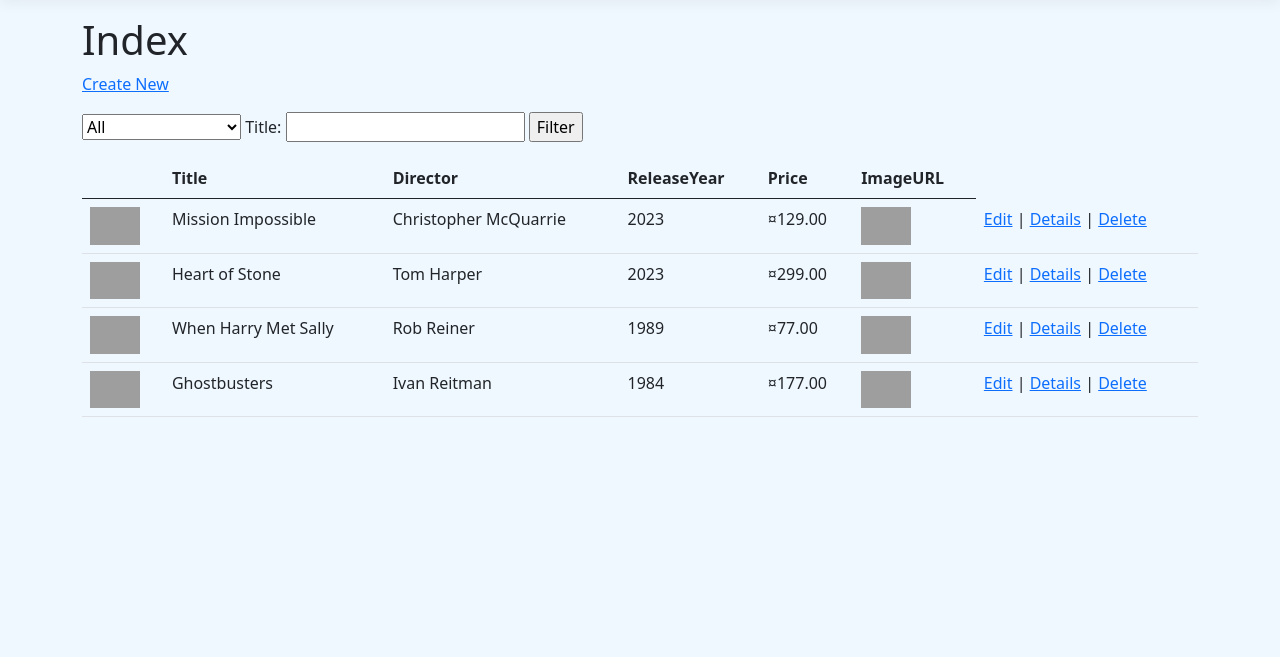
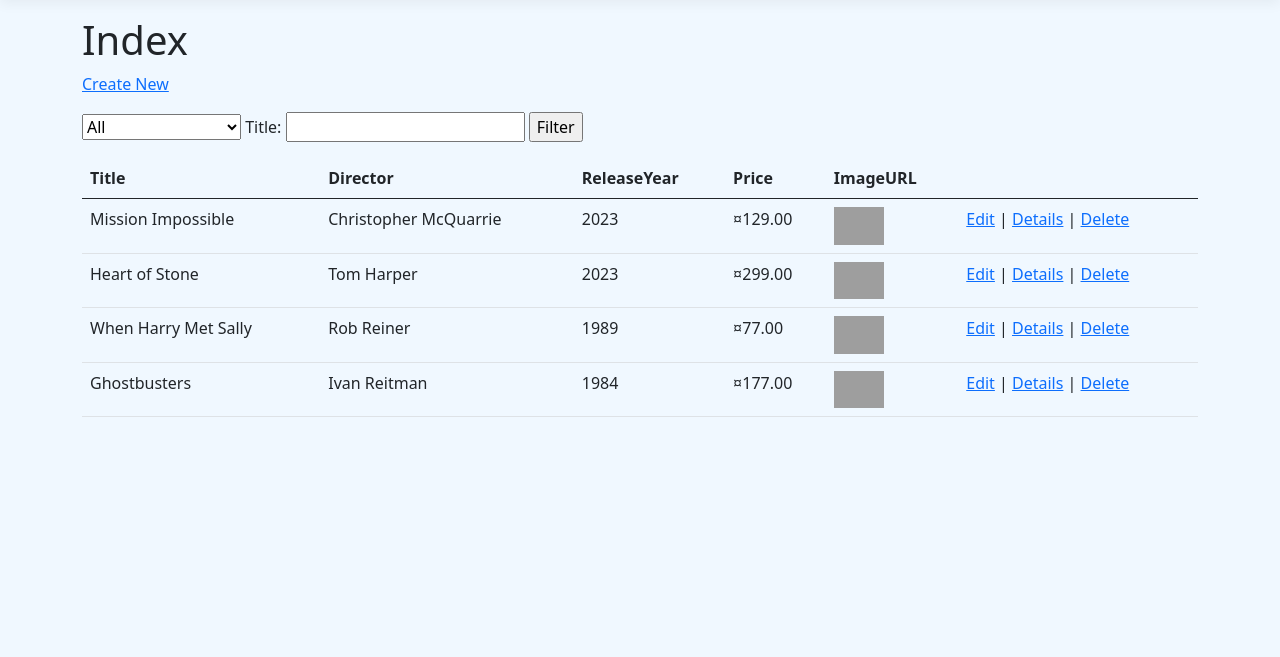
Before and after one commit to Gr-23-03/VioletVideoRepo, an ASP.NET Core app: page /Movie in a window 1280 px wide. Shown: the part 57-714 px from the top of the page. Run offline with ASP.NET Core 8, Linux system fonts and the light colour scheme; data comes from the database, SQL or seed files in the repository; style sheets or scripts are compiled from the project's sources; grey boxes are pictures that could not be loaded.

Commit message:
Fix movie index

```diff
--- a/TestWebshop/Views/Movie/Index.cshtml
+++ b/TestWebshop/Views/Movie/Index.cshtml
@@ -28,12 +28,12 @@
 <table class="table">
     <thead>
         <tr>
-            <th>
+            @* <th> *@
 
 @*                 @Html.DisplayNameFor(model => model.movies[0].ImageURL)
  *@
 
-            </th>
+            @* </th> *@
 
             <th>
                 @Html.DisplayNameFor(model => model.movies[0].Title)
@@ -50,6 +50,7 @@
             <th>
                 @Html.DisplayNameFor(model => model.movies[0].ImageURL)
             </th>
+            <th></th>
         </tr>
     </thead>
 
@@ -57,10 +58,6 @@
     <tbody>
 @foreach (var item in Model.movies) {
         <tr>
-                <td>
-                    <img src="@Html.DisplayFor(modelItem => item.ImageURL)" style="width: 50px">
-                </td>
-
             <td>
                 @Html.DisplayFor(modelItem => item.Title)
             </td>
@@ -74,11 +71,8 @@
                 @Html.DisplayFor(modelItem => item.Price)
             </td>
                 <td>
-                    <img src="@Html.DisplayFor(modelItem => item.ImageURL)" style="width: 50px">
+                    <img src="@item.ImageURL" alt="Poster for the movie @item.Title" style="width: 50px">
                 </td>
-                @{
-                    var imageLink = item.ImageURL;
-                }
 
                @*  <td>
                     <img src="@imageLink" alt="ImageURL" width="300" height="200" />
```
